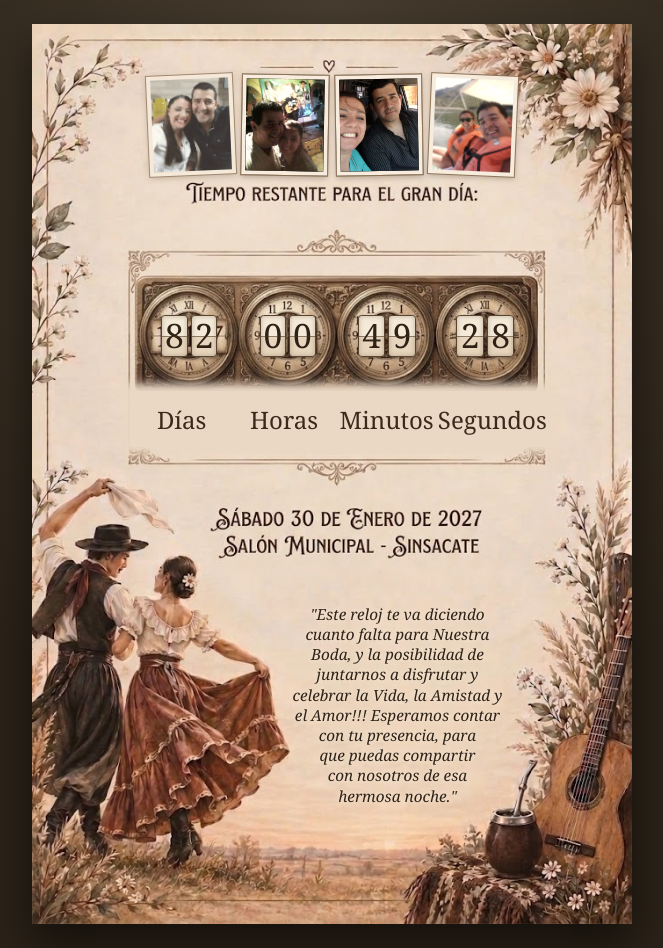
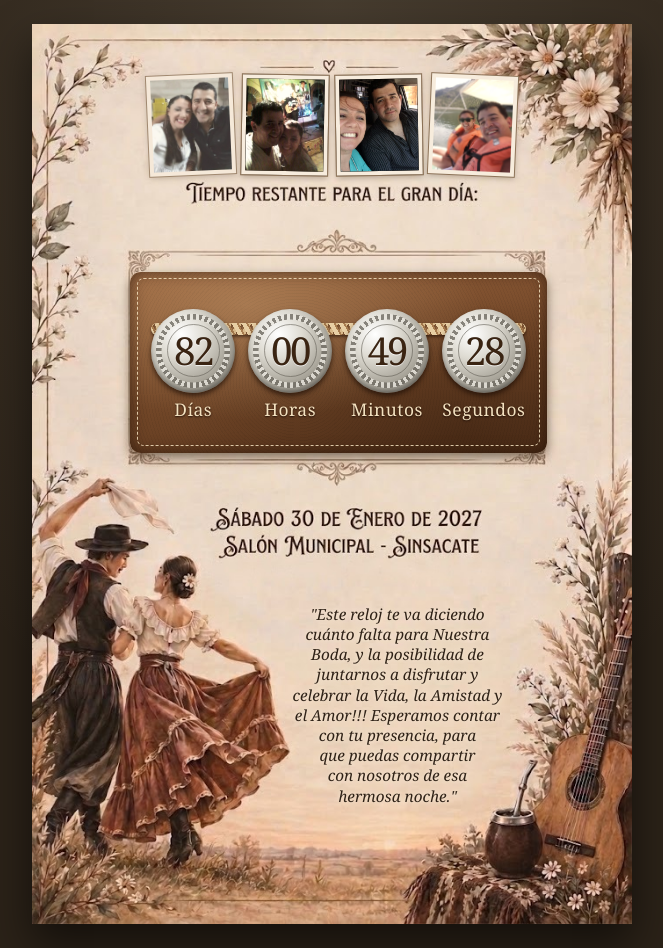
Before and after one commit to chjaime02/CuentaRegresiva, a plain HTML site: page index.html in a window 1280 px wide. Shown: the whole page, without its empty margins (308-971 px from the left). Drawn offline with Linux system fonts and the light colour scheme; a web font is replaced by a local one.

Commit message:
Reloj con estilo gaucho y tilde en "cuánto"
Tira de cuero con costura, trenza de tiento y conchos de plata con los números.

Co-Authored-By: Claude Opus 5.5 <noreply@anthropic.com>

```diff
--- a/index.html
+++ b/index.html
@@ -60,54 +60,84 @@
   }
   .invite > img { position: absolute; inset: 0; width: 100%; height: 100%; display: block; }
 
-  /* Fichas tipo reloj de tableta sobre cada esfera */
-  .tiles {
-    position: absolute;
-    top: calc(331 / 1024 * 100%);
-    height: calc(48 / 1024 * 100%);
-    display: flex; gap: 0.5cqw; justify-content: center; align-items: stretch;
-  }
-  .t1 { left: calc(147 / 683 * 100%); width: calc(64 / 683 * 100%); }
-  .t2 { left: calc(259 / 683 * 100%); width: calc(64 / 683 * 100%); }
-  .t3 { left: calc(371 / 683 * 100%); width: calc(66 / 683 * 100%); }
-  .t4 { left: calc(483 / 683 * 100%); width: calc(66 / 683 * 100%); }
-  .d {
-    flex: 1;
-    position: relative;
-    display: flex; align-items: center; justify-content: center;
-    background: linear-gradient(#f5ead8 0 49%, #e7d6bd 51% 100%);
-    border: 0.3cqw solid #5a4430;
-    border-radius: 0.6cqw;
-    box-shadow: inset 0 0 0.8cqw rgba(90,68,48,0.35), 0 0.3cqw 0.6cqw rgba(40,28,18,0.45);
-    font-family: var(--display);
-    font-size: 5.6cqw;
-    line-height: 1;
-    color: #2e2116;
-    font-variant-numeric: tabular-nums lining-nums;
-  }
-  .d::after {
-    content: ""; position: absolute; left: 0; right: 0; top: 50%;
-    height: 0.2cqw; background: rgba(70,52,36,0.55);
-  }
-
-  /* Banda que reemplaza las etiquetas de la imagen */
-  .labels {
-    position: absolute;
+  /* Reloj gaucho: tira de cuero con costura de hilo crudo, trenza de tiento y cuatro conchos de plata
+     (como los botones de una rastra) con los números grabados. Tapa el reloj y las etiquetas de la imagen. */
+  .reloj {
+    position: absolute; z-index: 1;
     left: calc(112 / 683 * 100%);
     width: calc(474 / 683 * 100%);
-    top: calc(418 / 1024 * 100%);
-    height: calc(64 / 1024 * 100%);
-    background: var(--paper-edge);
-    box-shadow: 0 0 1.4cqw 1.2cqw var(--paper-edge);
+    top: calc(282 / 1024 * 100%);
+    height: calc(206 / 1024 * 100%);
+    box-sizing: border-box;
+    padding: 2.6cqw 2.4cqw 2.2cqw;
     display: grid;
     grid-template-columns: repeat(4, 1fr);
     align-items: center;
-    text-align: center;
+    border-radius: 1.8cqw;
+    background:
+      radial-gradient(ellipse at 28% 18%, rgba(255,214,160,0.28), transparent 55%),
+      radial-gradient(ellipse at 80% 90%, rgba(30,14,4,0.35), transparent 60%),
+      repeating-radial-gradient(circle at 40% 60%, rgba(0,0,0,0.05) 0 0.15cqw, transparent 0.15cqw 0.5cqw),
+      linear-gradient(170deg, #94603a, #6e4426 60%, #5a361d);
+    box-shadow: 0 0.8cqw 1.8cqw rgba(40,24,10,0.55), inset 0 0 2.4cqw rgba(30,14,4,0.65);
+  }
+  /* Costura */
+  .reloj::before {
+    content: ""; position: absolute; inset: 1.1cqw;
+    border: 0.32cqw dashed rgba(244,226,192,0.85);
+    border-radius: 1.1cqw;
+    pointer-events: none;
+  }
+  /* Trenza de tiento que une los conchos */
+  .reloj::after {
+    content: ""; position: absolute; z-index: 0;
+    left: 3.5cqw; right: 3.5cqw;
+    top: calc(2.6cqw + 7cqw - 1cqw);
+    height: 2cqw;
+    border-radius: 1cqw;
+    background:
+      repeating-linear-gradient(60deg, #e8cfa4 0 0.7cqw, #a87c4f 0.7cqw 1cqw, transparent 1cqw 1.4cqw),
+      repeating-linear-gradient(-60deg, #d9b98a 0 0.7cqw, #8f6540 0.7cqw 1cqw, transparent 1cqw 1.4cqw),
+      #7a5232;
+    box-shadow: 0 0.3cqw 0.5cqw rgba(30,14,4,0.6);
+  }
+  .unidad { position: relative; z-index: 1; display: flex; flex-direction: column; align-items: center; gap: 1.4cqw; }
+  .concho {
+    position: relative;
+    width: 14cqw; aspect-ratio: 1;
+    border-radius: 50%;
+    display: flex; align-items: center; justify-content: center;
+    background: radial-gradient(circle at 36% 30%, #ffffff, #dedbd2 30%, #a9a59a 62%, #77736a 88%, #5c5952);
+    box-shadow: 0 0.5cqw 0.9cqw rgba(25,12,4,0.7), inset 0 -0.4cqw 0.6cqw rgba(0,0,0,0.25);
+  }
+  /* Borde cincelado del concho */
+  .concho::before {
+    content: ""; position: absolute; inset: 0.5cqw; border-radius: 50%;
+    background: repeating-conic-gradient(#6f6b62 0 5deg, #e9e6de 5deg 10deg);
+    -webkit-mask: radial-gradient(circle, transparent 5.2cqw, #000 5.3cqw 6.1cqw, transparent 6.2cqw);
+            mask: radial-gradient(circle, transparent 5.2cqw, #000 5.3cqw 6.1cqw, transparent 6.2cqw);
+    opacity: 0.8;
+  }
+  .concho::after {
+    content: ""; position: absolute; inset: 2.6cqw; border-radius: 50%;
+    border: 0.2cqw solid rgba(90,86,78,0.55);
+  }
+  .d {
+    position: relative; z-index: 1;
+    display: inline-block; width: 0.5em; text-align: center;
     font-family: var(--display);
-    font-size: 4cqw;
-    color: var(--ink);
+    font-size: 6.4cqw; line-height: 1;
+    color: #3a2412;
+    text-shadow: 0 0.12cqw 0 rgba(255,255,255,0.75), 0 -0.08cqw 0 rgba(0,0,0,0.35);
+    font-variant-numeric: tabular-nums lining-nums;
   }
-
+  .lbl {
+    font-family: var(--display);
+    font-size: 2.9cqw; line-height: 1;
+    letter-spacing: 0.03em;
+    color: #f4e2c0;
+    text-shadow: 0 0.2cqw 0.3cqw rgba(20,8,2,0.8);
+  }
 
   /* Tres fotos dentro de la invitación, en el espacio entre el borde superior y el título */
   .mini {
@@ -169,10 +199,12 @@
 <div class="wrap">
   <div class="invite" aria-label="Invitación de casamiento con cuenta regresiva: sábado 30 de enero de 2027, Salón Municipal de Sinsacate">
     <img src="invitacion.jpg?v=2" alt="">
-    <div class="tiles t1"><span class="d" id="d0">0</span><span class="d" id="d1">0</span></div>
-    <div class="tiles t2"><span class="d" id="h0">0</span><span class="d" id="h1">0</span></div>
-    <div class="tiles t3"><span class="d" id="m0">0</span><span class="d" id="m1">0</span></div>
-    <div class="tiles t4"><span class="d" id="s0">0</span><span class="d" id="s1">0</span></div>
+    <div class="reloj" role="timer" aria-label="Cuenta regresiva para la boda">
+      <div class="unidad"><div class="concho"><span class="d" id="d0">0</span><span class="d" id="d1">0</span></div><span class="lbl">Días</span></div>
+      <div class="unidad"><div class="concho"><span class="d" id="h0">0</span><span class="d" id="h1">0</span></div><span class="lbl">Horas</span></div>
+      <div class="unidad"><div class="concho"><span class="d" id="m0">0</span><span class="d" id="m1">0</span></div><span class="lbl">Minutos</span></div>
+      <div class="unidad"><div class="concho"><span class="d" id="s0">0</span><span class="d" id="s1">0</span></div><span class="lbl">Segundos</span></div>
+    </div>
     <div class="mini" role="region" aria-label="Fotos de Betania y Cristian">
       <div class="cell"><img class="bg" alt=""><img class="fg" alt="Betania y Cristian"></div>
       <div class="cell"><img class="bg" alt=""><img class="fg" alt="Betania y Cristian"></div>
@@ -180,10 +212,9 @@
       <div class="cell"><img class="bg" alt=""><img class="fg" alt="Betania y Cristian"></div>
     </div>
     <div class="note">
-      <p>"Este reloj te va diciendo cuanto falta para Nuestra Boda, y la posibilidad de juntarnos a disfrutar y celebrar la Vida, la Amistad y el Amor!!! Esperamos contar con tu presencia, para que puedas compartir con nosotros de esa hermosa noche."</p>
+      <p>"Este reloj te va diciendo cuánto falta para Nuestra Boda, y la posibilidad de juntarnos a disfrutar y celebrar la Vida, la Amistad y el Amor!!! Esperamos contar con tu presencia, para que puedas compartir con nosotros de esa hermosa noche."</p>
       <p class="arrived" id="arrived" hidden>¡Llegó el gran día!</p>
     </div>
-    <div class="labels" aria-hidden="true"><span>Días</span><span>Horas</span><span>Minutos</span><span>Segundos</span></div>
   </div>
 
 </div>
```
